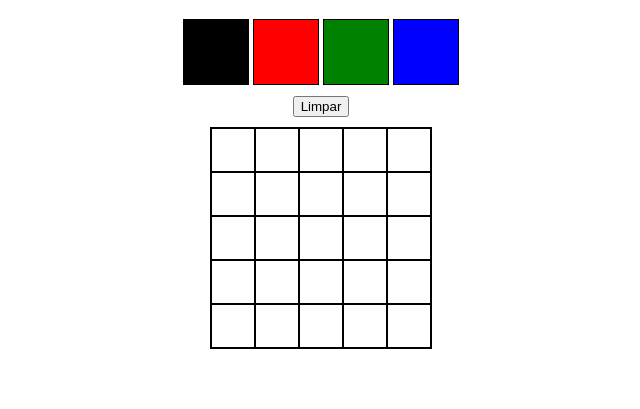
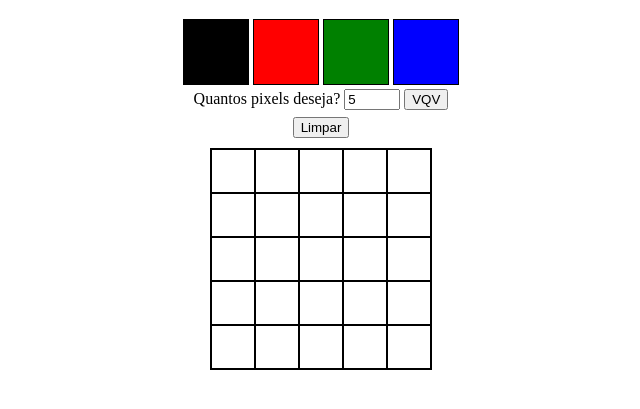
Before and after one commit to thalles-carneiro/pixels-art, a website: page index.html in a window 1280 px wide. Shown: the part 61-470 px from the top of the page, without its empty margins (319-959 px from the left). Drawn offline with Linux system fonts and the light colour scheme.

Commit message:
Requisito 10 - Resolvendo o início do requisito

```diff
--- a/index.html
+++ b/index.html
@@ -19,6 +19,11 @@
       <div class="color color3"></div>
       <div class="color color4"></div>
     </section>
+    <section id="input-size">
+      <label for="board-side">Quantos pixels deseja?</label>
+      <input type="number" name="board-side" id="board-size" value="5" min="5" max="50">
+      <button id="generate-board">VQV</button>
+    </section>
     <button id="clear-board">Limpar</button>
     <table id="pixel-board"></table>
   </main>
--- a/script.js
+++ b/script.js
@@ -1,34 +1,36 @@
 window.onload = function () {
-  let boardSide = 5;
+  let boardSide = document.getElementById('board-size').value;
   let getBoard = document.getElementById('pixel-board');
   let firstColor = document.querySelector('.color1');
+  firstColor.classList.add('selected');
 
-  //Inserir um escutador de eventos em cada elemento do documento
+  createTable(boardSide);
+
   document.addEventListener('click', function (event) {
-    //Clicar em uma das cores da paleta faz com que ela seja selecionada
     if (event.target.classList.contains('color')) {
       setSelected(event);
     };
-
-    //Clicar em um pixel dentro do quadro após selecionar uma cor na paleta faz com que o pixel seja preenchido com a cor selecionada
     if (event.target.classList.contains('pixel')) {
       setPixelBackgroundColor(event);
     };
-
-    //Clicar no botão de Limpar preenche todos os pixels do quadro de branco
     if (event.target.id === 'clear-board') {
       resetBoard();
-    }
-
+    };
+    if (event.target.id === 'generate-board') {
+      boardSide = document.getElementById('board-size').value;
+      if (boardSide > 0) {
+        getBoard.innerHTML = '';
+        createTable(boardSide);
+      }
+    };
   });
 
-  //Define a cor preta como cor inicial
-  firstColor.classList.add('selected');
+  function createTable(boardSide) {
+    for (let row = 0; row < boardSide; row += 1) {
+      createTableRow(row);
+    };
+  };
 
-  //Chama as funções
-  createTable();
-
-  //Cria dinamicamente uma linha da tabela com um determinado número de colunas
   function createTableRow(row) {
     let tableRow = document.createElement('tr');
     tableRow.className = 'board-row';
@@ -42,21 +44,12 @@ window.onload = function () {
     };
   };
 
-  //Cria dinamicamente um determinado número de linhas da tabela
-  function createTable() {
-    for (let row = 0; row < boardSide; row += 1) {
-      createTableRow(row);
-    };
-  };
-
-  //Cria uma função que adiciona a classe 'selected' ao elemento selecionado, mas pode existir apenas um elemento com essa classe
   function setSelected(event) {
     const selectedElement = document.querySelector('.selected');
     selectedElement.classList.remove('selected');
     event.target.classList.add('selected');
   };
 
-  //Cria uma função que modifica o backgroundColor do pixel clicado de acordo com a cor da paleta selecionada
   function setPixelBackgroundColor(event) {
     const selectedElement = document.querySelector('.selected');
     const selectedBackgroundColor = window.getComputedStyle(selectedElement).getPropertyValue('background-color');
@@ -68,7 +61,6 @@ window.onload = function () {
     };
   };
 
-  //Cria um função que reseta o backgroundColor de todos os pixels para branco
   function resetBoard() {
     const allPixels = document.getElementsByClassName('pixel');
     for (let pixel of allPixels) {
--- a/style.css
+++ b/style.css
@@ -40,7 +40,7 @@ table, tr, td{
   display: inline-block;
 }
 
-button {
+#clear-board {
   display: block;
   margin: 7px auto 10px;
 }
```
